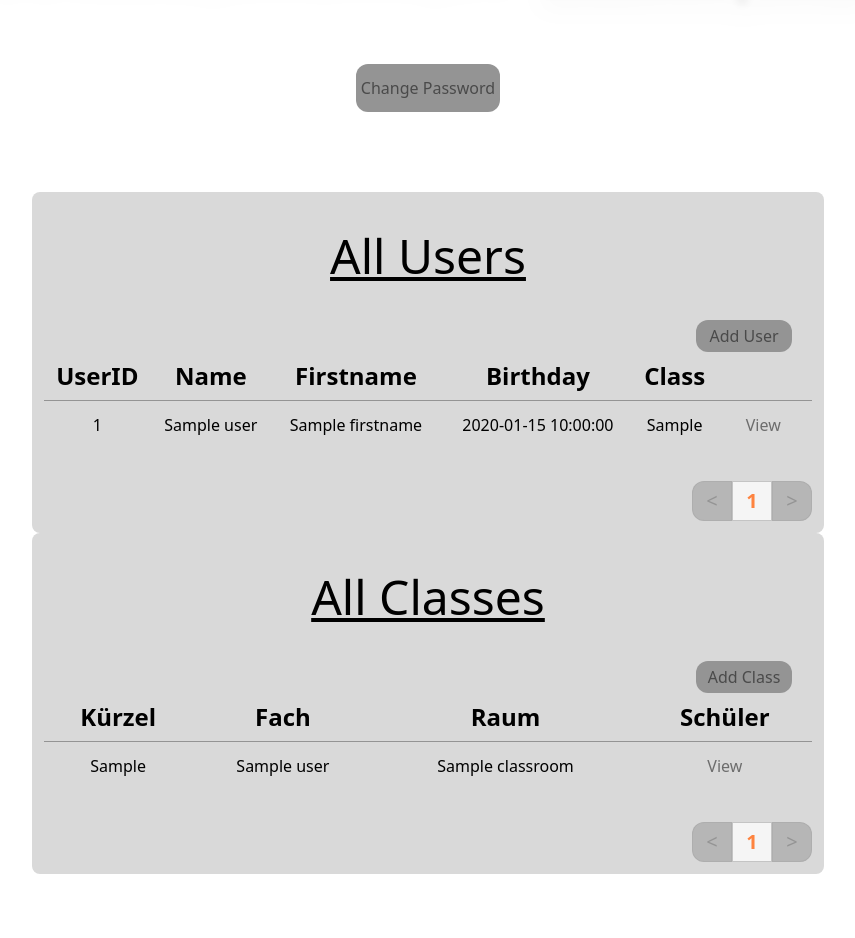
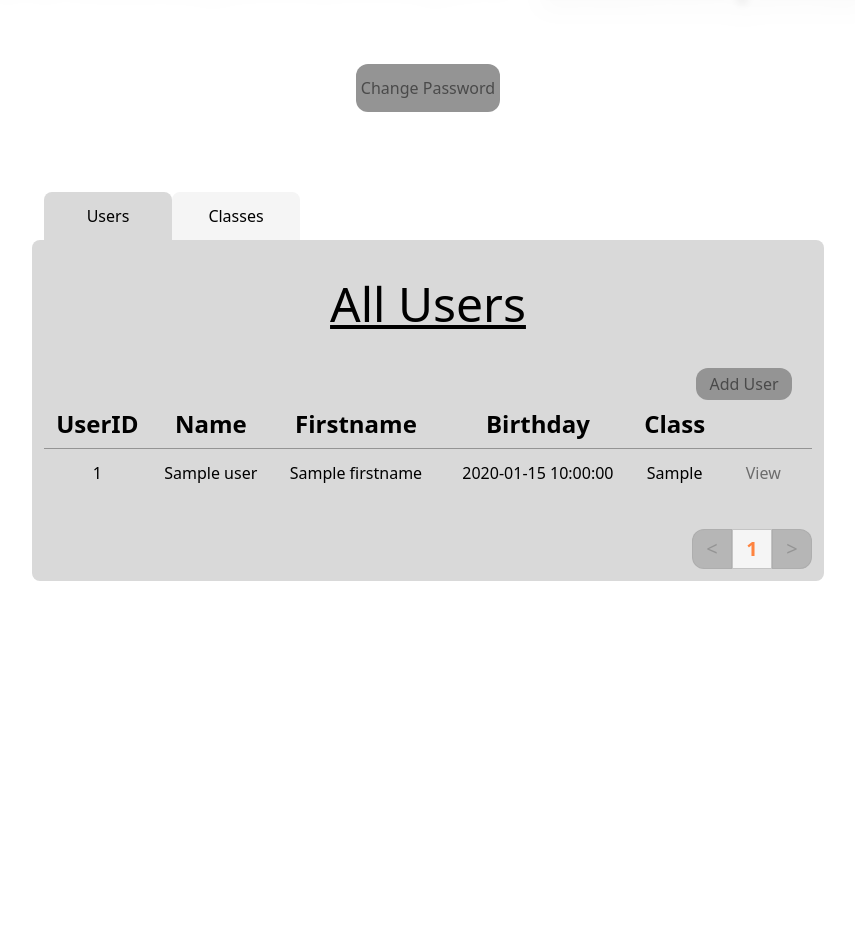
Before and after one commit to Saftladen-GmbH/CN-P108-Zeiterfassung, a Flask app: template app/templates/admin.html in a window 1280 px wide. Shown: the part 304-1242 px from the top of the page, without its empty margins (212-1067 px from the left). After the commit the page ends 885 px from the top, so only its background shows below. Run offline with Flask 3, Linux system fonts and the light colour scheme; the template is opened without the code that fills it: most values are stand-ins (such as "Sample title", 1, 10 or a date in 2020).

Commit message:
Added Tabs

```diff
--- a/app/static/css/output.css
+++ b/app/static/css/output.css
@@ -558,6 +558,14 @@ video {
   position: static;
 }
 
+.absolute {
+  position: absolute;
+}
+
+.relative {
+  position: relative;
+}
+
 .m-3 {
   margin: 0.75rem;
 }
@@ -766,12 +774,20 @@ video {
   width: 100%;
 }
 
+.w-32 {
+  width: 8rem;
+}
+
 .min-w-10 {
   min-width: 2.5rem;
 }
 
 .min-w-80 {
   min-width: 20rem;
+}
+
+.min-w-\[60vw\] {
+  min-width: 60vw;
 }
 
 .max-w-3xl {
@@ -794,6 +810,10 @@ video {
 
 .content-center {
   align-content: center;
+}
+
+.items-start {
+  align-items: flex-start;
 }
 
 .items-center {
@@ -842,6 +862,11 @@ video {
   border-bottom-right-radius: 0.75rem;
 }
 
+.rounded-t-lg {
+  border-top-left-radius: 0.5rem;
+  border-top-right-radius: 0.5rem;
+}
+
 .border {
   border-width: 1px;
 }
@@ -864,6 +889,10 @@ video {
 
 .border-l {
   border-left-width: 1px;
+}
+
+.border-t {
+  border-top-width: 1px;
 }
 
 .border-black {
@@ -1206,6 +1235,11 @@ video {
   background-color: rgb(255 97 93 / var(--tw-bg-opacity));
 }
 
+.hover\:bg-blau:hover {
+  --tw-bg-opacity: 1;
+  background-color: rgb(2 134 202 / var(--tw-bg-opacity));
+}
+
 .hover\:text-black:hover {
   --tw-text-opacity: 1;
   color: rgb(0 0 0 / var(--tw-text-opacity));
--- a/app/templates/admin.html
+++ b/app/templates/admin.html
@@ -26,7 +26,12 @@
         </form>
     </div>
     <div class="flex flex-col justify-center items-center ">
-        <div class="flex flex-col justify-center items-center  rounded-lg bg-grau px-3">
+        <div class="flex h-12 w-[60vw] justify-start text-center items-center">
+            <button id="btn_users" class="h-full w-32 bg-grau hover:bg-blau/50 rounded-t-lg">Users</button>
+            <button id="btn_classes" class="h-full w-32 bg-grau-hell hover:bg-blau/50  rounded-t-lg">Classes</button>
+        </div>
+        <div class="rounded-lg bg-grau px-3">
+            <div id="user" class="flex flex-col justify-center items-center">
                 <h2 class="text-5xl my-10 underline">All Users</h2>
                 <form class="flex justify-end w-full" method="post">
                     {% if "000000000000" in data.UID %}
@@ -37,7 +42,7 @@
                         class="mx-5 h-8 w-24 rounded-xl bg-grau-dunkel text-black/50 hover:text-black/25 text-nowrap text-center">Add
                         User</button>
                 </form>
-            <table id="all_users" class="w-[60vw] mb-5">
+                <table id="all_users" class="min-w-[60vw] mb-5">
                     <thead>
                         <th class="border-b border-grau-dunkel py-2 text-2xl">UserID</th>
                         <th class="border-b border-grau-dunkel py-2 text-2xl">Name</th>
@@ -65,14 +70,14 @@
                 </table>
                 {{page_selector(user_pages['pagination'], 'admin', data.Username, "userpage")}}
             </div>
-        <div class="flex flex-col justify-center items-center rounded-lg bg-grau px-3">
+            <div id="classes" class="hidden flex flex-col justify-center items-center">
                 <h2 class="text-5xl my-10 underline">All Classes</h2>
                 <form class="flex justify-end w-full" method="post">
                     <button disabled
                         class="mx-5 h-8 w-24 rounded-xl bg-grau-dunkel text-black/50 hover:text-black/25 text-nowrap text-center">Add
                         Class</button>
                 </form>
-            <table id="all_users" class="w-[60vw] mb-5">
+                <table id="all_users" class="min-w-[60vw] mb-5">
                     <thead>
                         <th class="border-b border-grau-dunkel py-2 text-2xl">Kürzel</th>
                         <th class="border-b border-grau-dunkel py-2 text-2xl">Fach</th>
@@ -96,8 +101,34 @@
             </div>
         </div>
     </div>
+</div>
 {%endblock%}
 
 {%block scripts%}
 <script src="{{url_for('static', filename='js/clock.js')}}"></script>
+<script>
+    const userbtn = document.getElementById('btn_users')
+    const classbtn = document.getElementById('btn_classes')
+    const user_table = document.getElementById('user')
+    const class_table = document.getElementById('classes')
+
+    userbtn.addEventListener('click', () => {
+        class_table.classList.add('hidden')
+        user_table.classList.remove('hidden')
+        userbtn.classList.add('bg-grau')
+        userbtn.classList.remove('bg-grau-hell')
+        classbtn.classList.remove('bg-grau')
+        classbtn.classList.add('bg-grau-hell')
+    });
+
+    classbtn.addEventListener('click', () => {
+        user_table.classList.add('hidden')
+        class_table.classList.remove('hidden')
+        classbtn.classList.add('bg-grau')
+        userbtn.classList.add('bg-grau-hell')
+        userbtn.classList.remove('bg-grau')
+        classbtn.classList.remove('bg-grau-hell')
+        });
+
+</script>
 {%endblock%}
```
Lines whose indentation alone changed are shown as unchanged.
